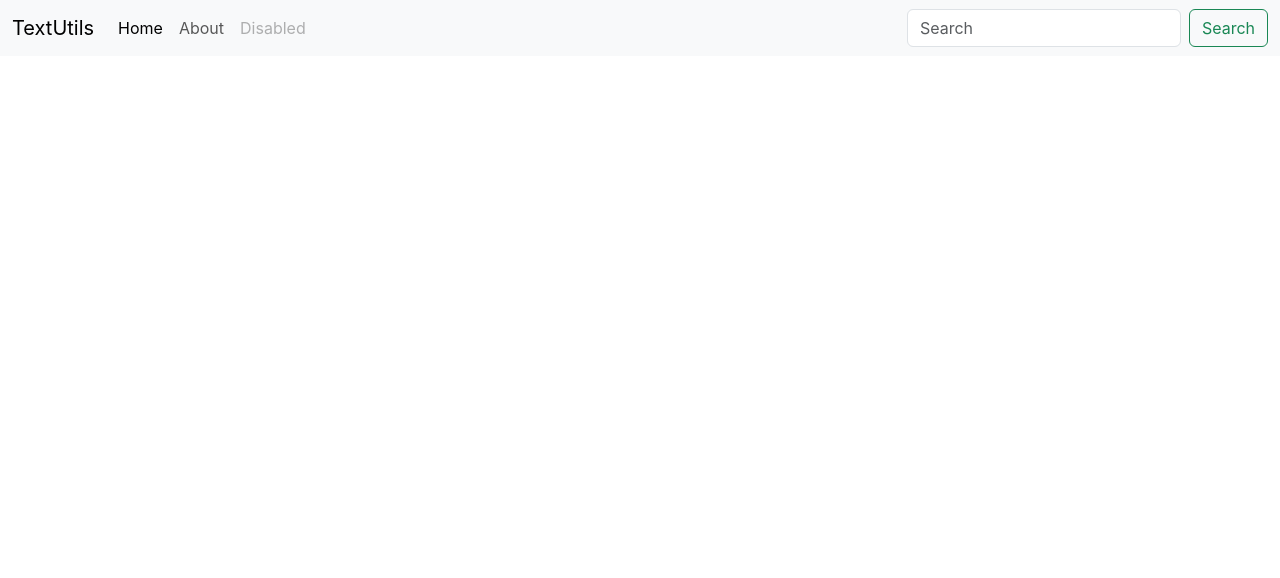
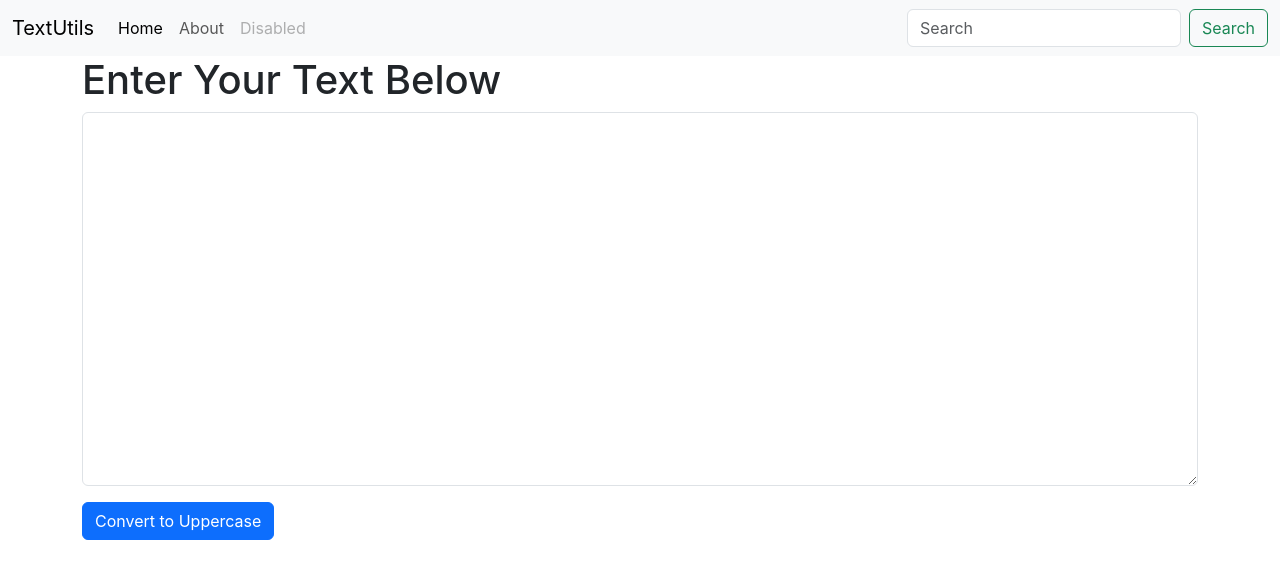
Before and after one commit to HimanshuRawat087/TextUtils, a React (Create React App) app: page / in a window 1280 px wide. Shown: the top 578 px of the page. Built offline with nearby package versions, Linux system fonts and the light colour scheme.

Commit message:
added new text area for user

```diff
--- a/src/App.js
+++ b/src/App.js
@@ -1,11 +1,15 @@
 import logo from "./logo.svg";
 import "./App.css";
 import Navbar from "./Components/Navbar";
+import Textform from "./Components/Textform";
 
 function App() {
   return (
     <>
-    <Navbar title="TextUtils"/>
+      <Navbar title="TextUtils" />
+      <div className="container">
+        <Textform heading="Enter Your Text Below" buttonType="Convert to Uppercase"/>
+      </div>
     </>
   );
 }
--- /dev/null
+++ b/src/Components/Textform.js
@@ -0,0 +1,19 @@
+import React from "react";
+
+export default function Textform(props) {
+  return (
+    <div>
+        <h1>{props.heading}</h1>
+      <div className="mb-3">
+        <textarea
+          className="form-control"
+          id="ENTER TEXT HERE!"
+          rows="15"
+        ></textarea>
+      </div>
+      <button className="btn btn-primary">
+        {props.buttonType}
+      </button>
+    </div>
+  );
+}
```
